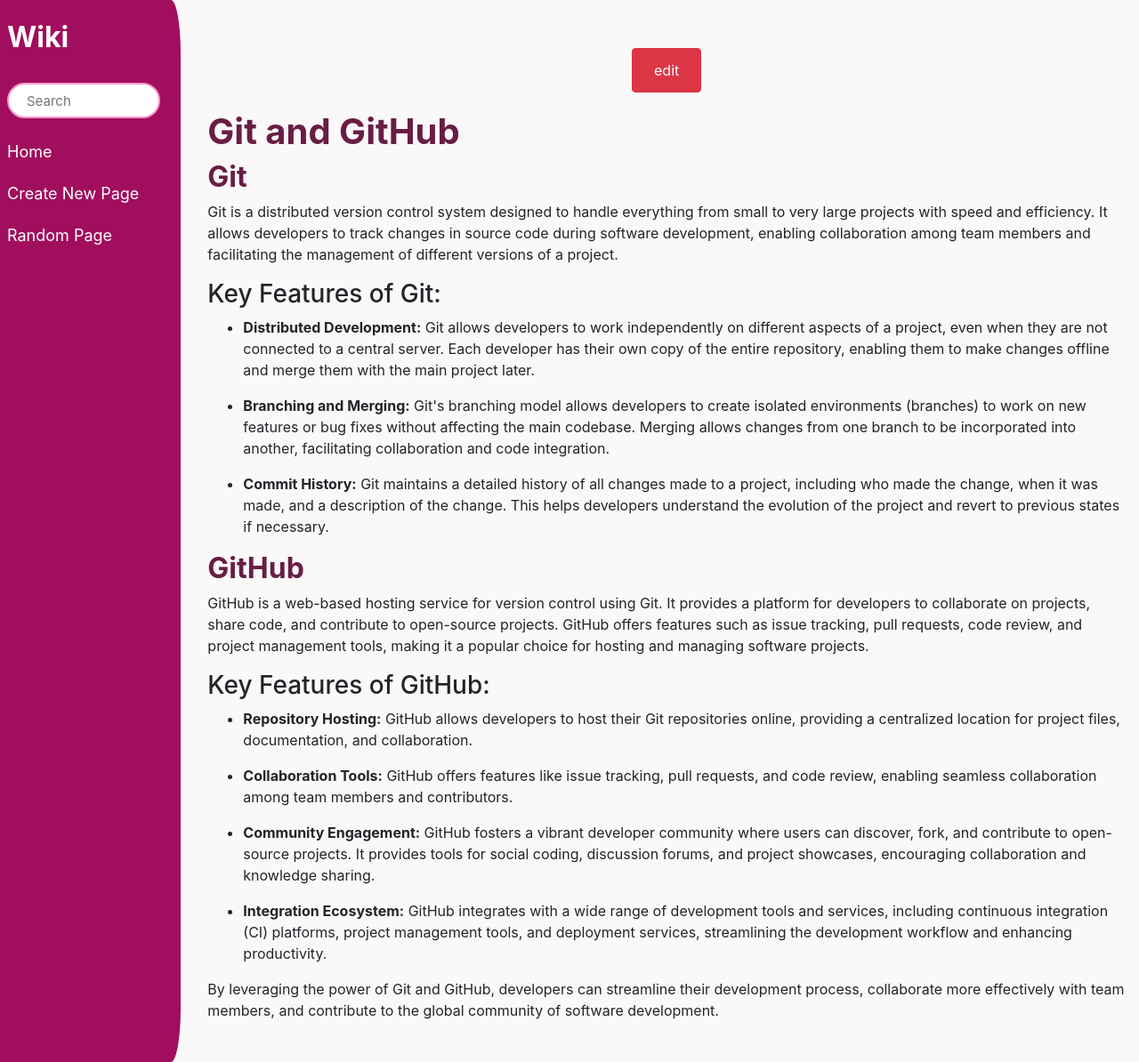
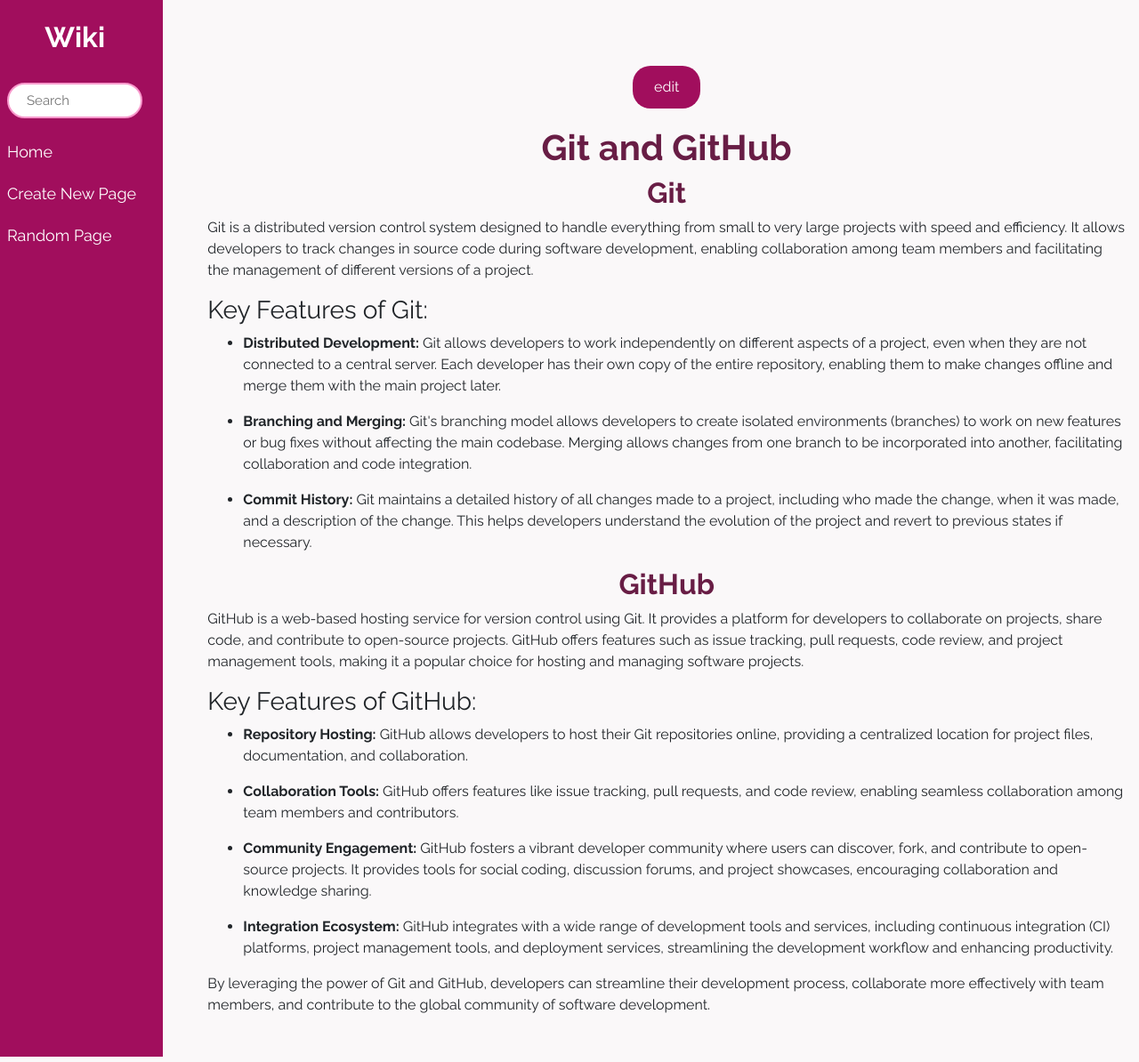
Before and after one commit to alexxandraSalazar/cs50w-project1, a Django app: page /wiki/random/ in a window 1280 px wide. Shown: the whole page at 89% size. Run offline with Django 3.2, Linux system fonts and the light colour scheme; some libraries are stand-ins or nearby versions.

Commit message:
:rocket:

```diff
--- a/encyclopedia/static/encyclo/styles.css
+++ b/encyclopedia/static/encyclo/styles.css
@@ -1,24 +1,18 @@
 body {
-
     margin: 0;
-    background-color:rgb(250, 248, 249);
-
-
+    background-color: rgb(250, 248, 249);
+    font-family: 'Raleway', sans-serif;
+}
 
 code {
     white-space: pre;
 }
 
-h1 {
-    margin-top: 0px;
-    padding-top: 20px;
+h1, h2 {
+    color: rgb(104, 29, 69);
+    font-weight: bold;
+    text-align: center;
 }
-
-textarea {
-    height: 50vh;
-    width: 80%;
-}
-
 
 .main {
     padding: 30px;
@@ -30,98 +24,121 @@
     font-size: 15px;
     line-height: 15px;
     border-radius: 25px;
-    outline-style: none;
+    outline: none;
     border: 2px solid rgb(248, 153, 204);
     padding-left: 20px;
 }
 
 .row {
     display: flex;
+    flex-wrap: wrap;
+    gap: 20px;
 }
 
 .sidebar {
     background-color: rgb(161, 14, 93);
     border: 3px solid rgb(161, 14, 93);
-    border-radius: 5%;
     flex: 1;
     padding: 20px;
+    color: white;
 }
 
-
-.respon  div  {
+.respon div {
     margin-bottom: 20px;
 }
 
-
-
-@media only screen and (max-width: 463px) {
-
-.row{
-    height: 10px;
-}
-.respon div{
-    flex-direction: column;
-    display: inline-block;
-    margin-right: 20px;
-    padding-left: 10px;
-}
+a {
+    font-size: large;
+    color: rgb(104, 29, 69);
+    cursor: pointer;
+    text-decoration: none;
 }
 
-a{
-    font-size: large;
-    color:rgb(104, 29, 69);
-    cursor: pointer;
-}
-
-a:hover{
+a:hover {
     color: rgb(104, 29, 69);
-}
-
-h2{
-    color: rgb(104, 29, 69);
-    font-weight: bold;
-}
-
-h1 {
-    color: rgb(104, 29, 69);
-    font-weight: bold;
-    align-content:center;
+    text-decoration: underline;
 }
 
 textarea {
     border: 2px solid rgb(248, 153, 204);
     border-radius: 20px;
-    padding: 8px;
+    padding: 20px 30px 20px 30px;
     font-size: 16px;
     line-height: 1.5;
     outline: none;
-    margin-left: 50px;
-    margin-right: auto;
+    width: 80%;
+    height: 50vh;
     display: block;
-    padding-left: 30px;
-    padding-top: 20px;
+    margin: 20px auto;
 }
 
-.inputt{
+.inputt {
     border: 2px solid rgb(248, 153, 204);
     border-radius: 20px;
-    outline-style: none;
+    outline: none;
     width: 40%;
     height: 50px;
-    margin-left: 50px;
-    margin-right: auto;
     padding-left: 20px;
+    display: block;
+    margin: 20px auto;
 }
 
-.inputbtn{
-    margin-left:auto;
-    margin-right: 270px;
+.inputbtn, .inputbtnn {
     display: block;
-    padding: 10px 20px;
+    padding: 12px 24px;
+    background-color: rgb(161, 14, 93);
+    color: white;
+    border: none;
+    border-radius: 20px;
+    cursor: pointer;
+    font-size: 16px;
+    margin: 20px auto;
+    transition: background-color 0.3s;
 }
 
-.inputbtnn {
-    display: block;
-    margin: 0 auto;
-    padding: 12px 24px;
-}}
+.inputbtn:hover, .inputbtnn:hover {
+    background-color: rgb(161, 14, 93);
+}
+
+/* RESPONSIVE STYLES */
+
+@media only screen and (max-width: 768px) {
+    .inputt, textarea {
+        width: 90%;
+    }
+
+    .inputbtn, .inputbtnn {
+        width: 70%;
+    }
+
+    .row {
+        flex-direction: column;
+    }
+
+    .sidebar {
+        width: 100%;
+    }
+}
+
+@media only screen and (max-width: 480px) {
+    .main {
+        padding: 15px;
+    }
+
+    h1, h2 {
+        font-size: 20px;
+    }
+
+    .search {
+        font-size: 14px;
+        padding-left: 15px;
+    }
+
+    .inputt {
+        width: 100%;
+    }
+
+    textarea {
+        width: 100%;
+    }
+}
--- a/encyclopedia/templates/encyclopedia/layout.html
+++ b/encyclopedia/templates/encyclopedia/layout.html
@@ -8,6 +8,9 @@
     <meta name="viewport" content="width=device-width, initial-scale=1.0">
     <link rel="stylesheet" href="https://stackpath.bootstrapcdn.com/bootstrap/4.4.1/css/bootstrap.min.css" integrity="sha384-Vkoo8x4CGsO3+Hhxv8T/Q5PaXtkKtu6ug5TOeNV6gBiFeWPGFN9MuhOf23Q9Ifjh" crossorigin="anonymous">
     <link href="{% static 'encyclo/styles.css' %}" rel="stylesheet">
+    <link href="https://fonts.googleapis.com/css2?family=Raleway:wght@300;400;600;700&display=swap" rel="stylesheet">
+
+
 </head>
 <body>
     <div class="row" style="height: 100vh;">
--- a/wiki/settings.py
+++ b/wiki/settings.py
@@ -23,9 +23,8 @@
 SECRET_KEY = '%710m*zic)#0u((qugw#1@e^ty!c)9j04956v@ly(_86n$rg)h'
 
 # SECURITY WARNING: don't run with debug turned on in production!
-DEBUG = False
+DEBUG = True
 
-ALLOWED_HOSTS = ['cs50w-project1-wiki.onrender.com', 'localhost', '127.0.0.1']
 
 
 
```
